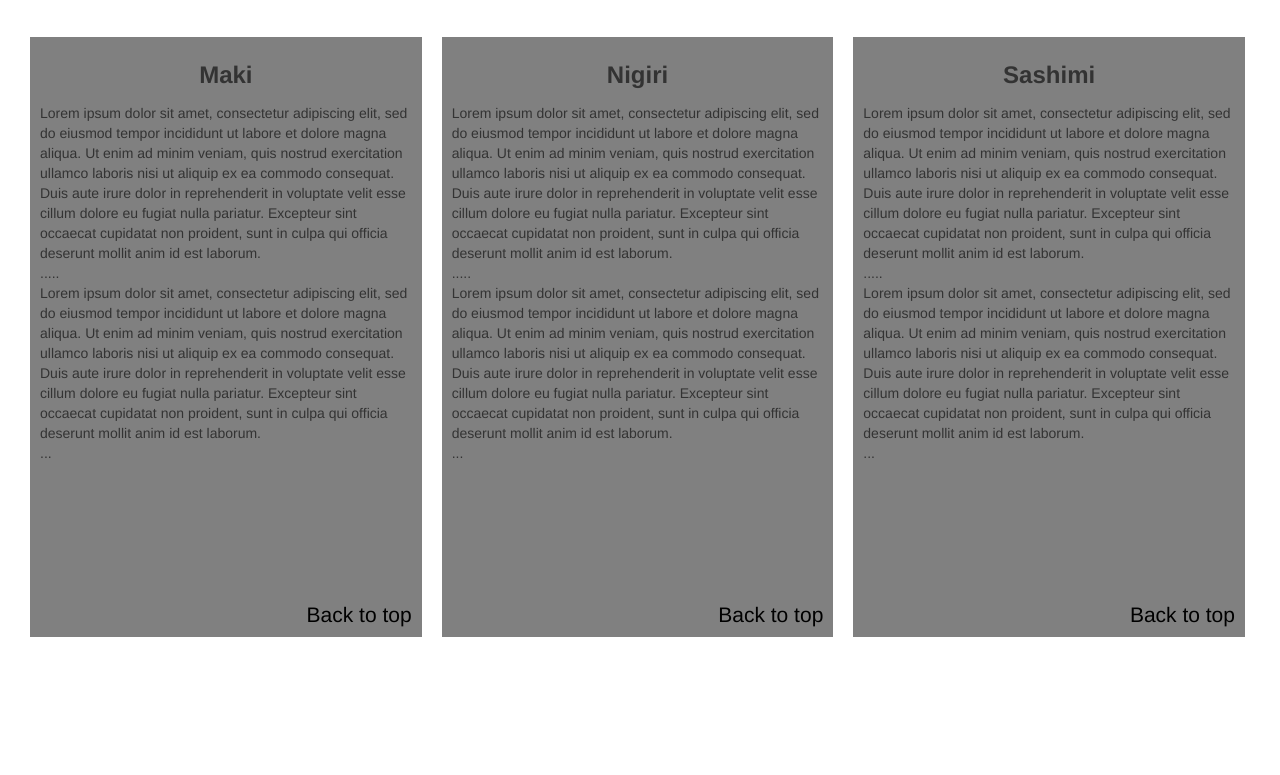
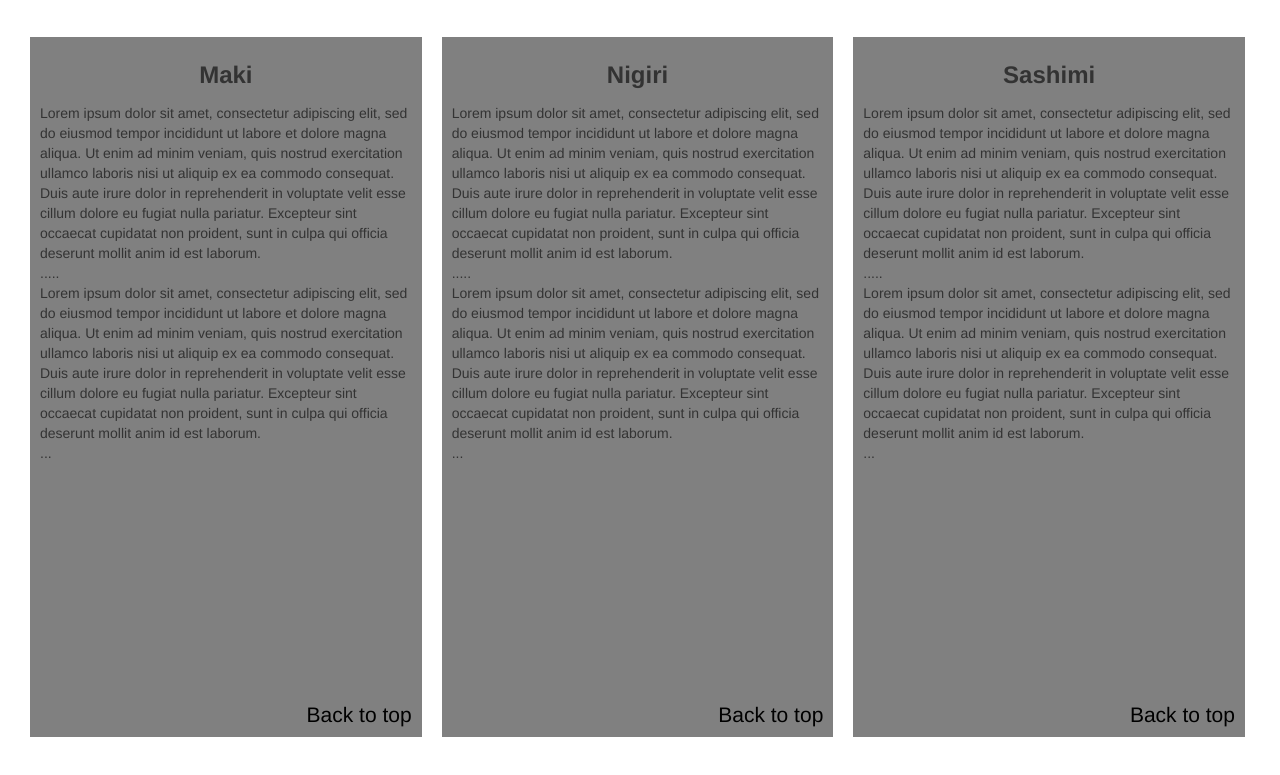
Before and after one commit to Teimuraz-Jalayev/Coursera-test, a plain HTML site: page mod3_solution/index.html in a window 1280 px wide. Shown: the part 105-880 px from the top of the page. Before the commit the page ends 800 px from the top, so only its background shows below. Drawn offline with Linux system fonts and the light colour scheme.

Commit message:
Module 3 Solution

```diff
--- a/mod3_solution/css/styles.css
+++ b/mod3_solution/css/styles.css
@@ -4,7 +4,7 @@
 .navbar-default .navbar-toggle {border-color: black;}
 #brand {color: black; font-size: 2em; padding-left: 30px; font-weight: bold;}
 #collapsable-nav {float: left; font-weight: 30px}
-.main-content {background-color: gray; height: 600px; position: relative; padding: 10px; margin: 10px 0px 30px 0px;}
+.main-content {background-color: gray; height: auto; min-height: 700px; position: relative; padding: 10px; margin: 10px 0px 30px 0px; word-wrap: break-word;}
 .container {margin: -30px 25px 10px 20px;}
 hr {border: 1px solid black; margin: 0px; width: 100vw;}
 h1 {margin-bottom: 30px;}
@@ -26,6 +26,7 @@ a {
     color: black;
 }
 h3 {position: relative; bottom: 5px}
+p {word-wrap: break-word;}
 @media (min-width: 1200px) {
 .container {
     width: auto;}
```
